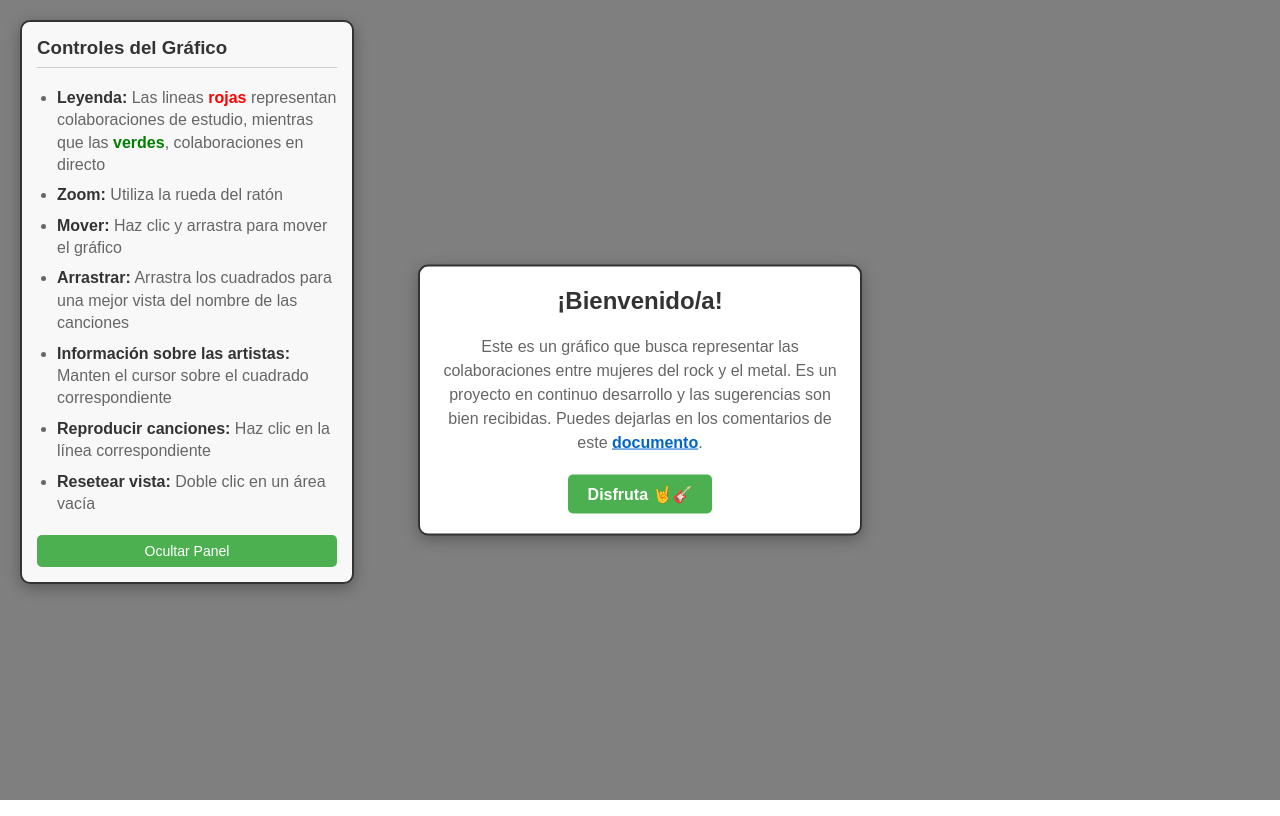
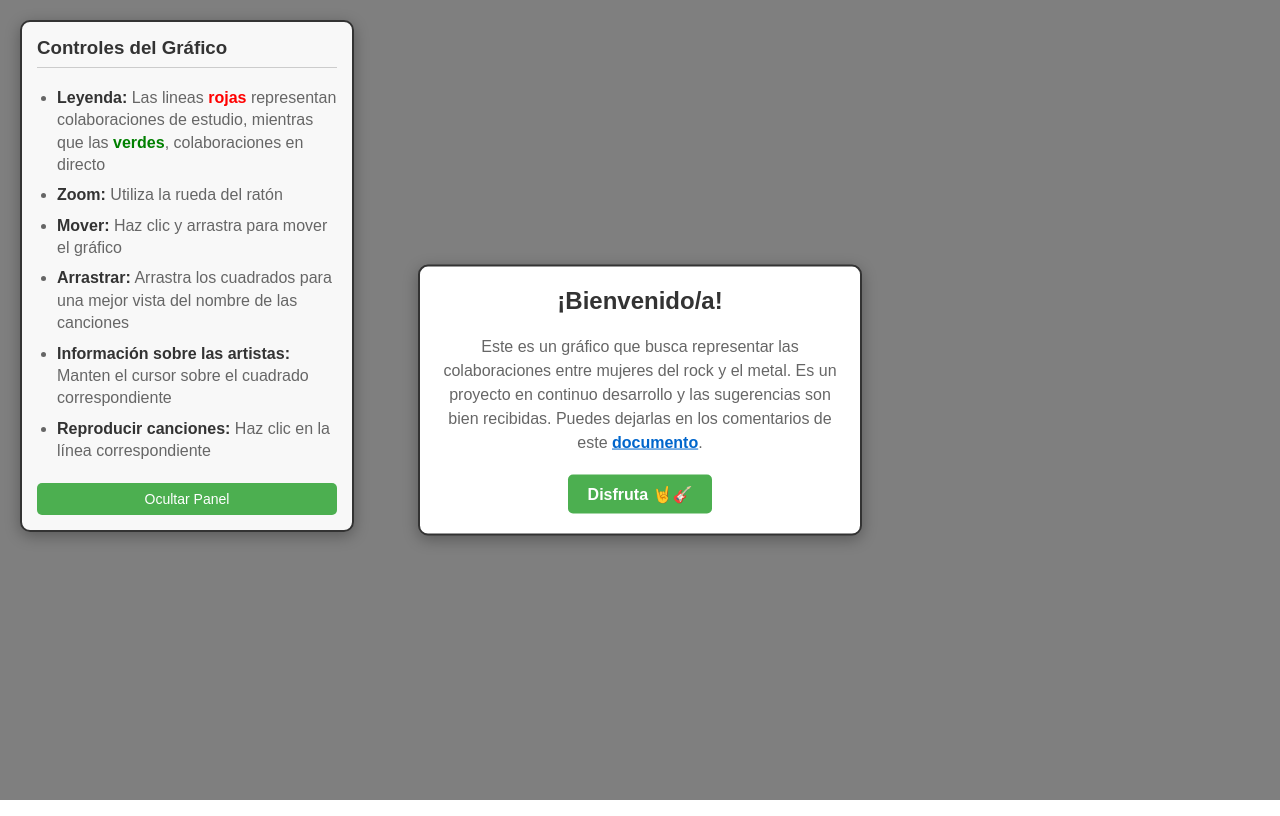
Before and after one commit to Wmetalchart/Wmetalchart.github.io, a plain HTML site: page index.html in a window 1280 px wide. Drawn offline with nearby package versions, Linux system fonts and the light colour scheme.

Commit message:
Add files via upload

```diff
--- a/index.html
+++ b/index.html
@@ -141,7 +141,6 @@
 		<li><strong>Arrastrar:</strong> Arrastra los cuadrados para una mejor vista del nombre de las canciones</li>
         <li><strong>Información sobre las artistas:</strong> Manten el cursor sobre el cuadrado correspondiente</li>
         <li><strong>Reproducir canciones:</strong> Haz clic en la línea correspondiente</li>
-        <li><strong>Resetear vista:</strong> Doble clic en un área vacía</li>
     </ul>
     <button id="toggle-info">Ocultar Panel</button>
 	</div>
```
